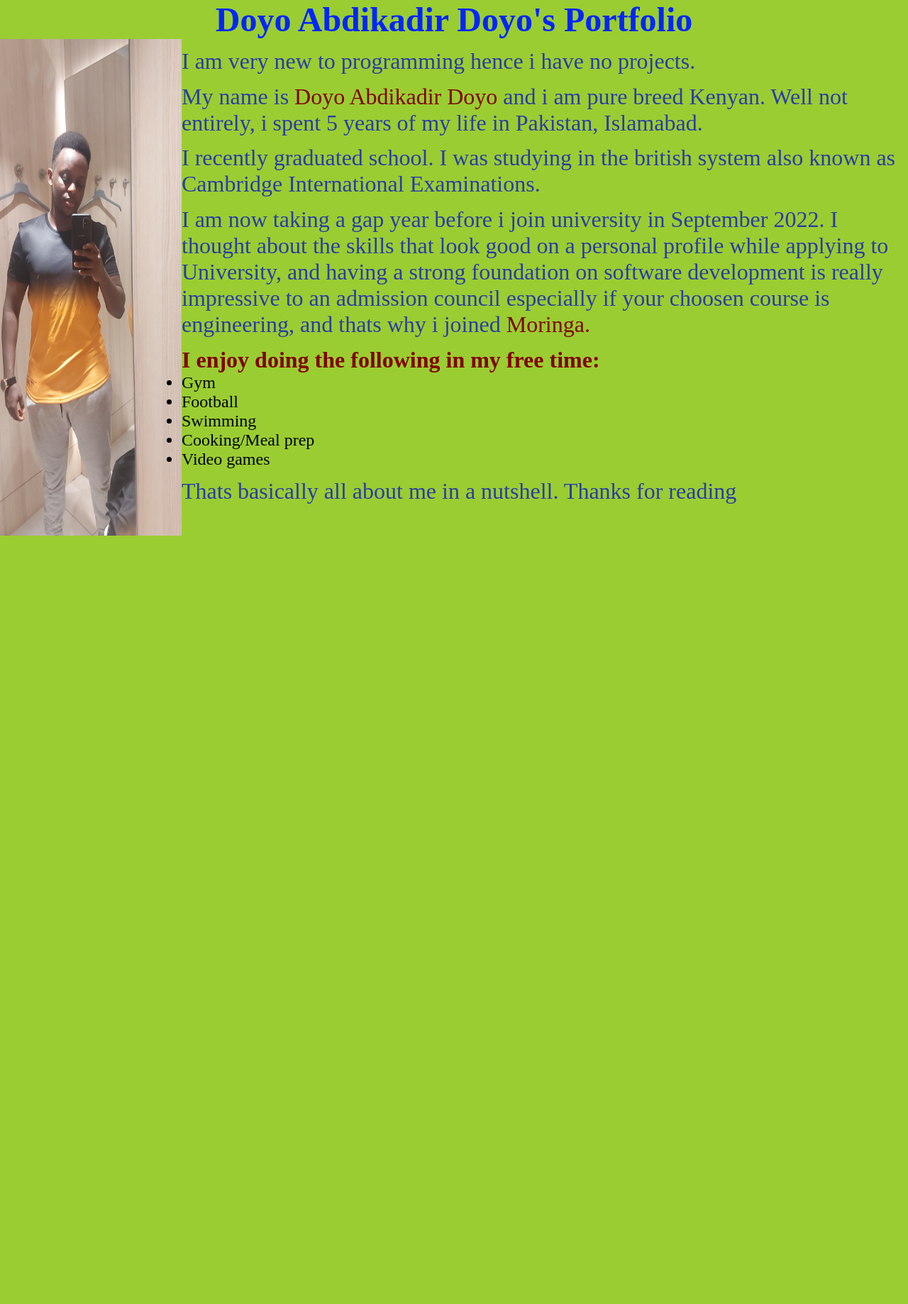
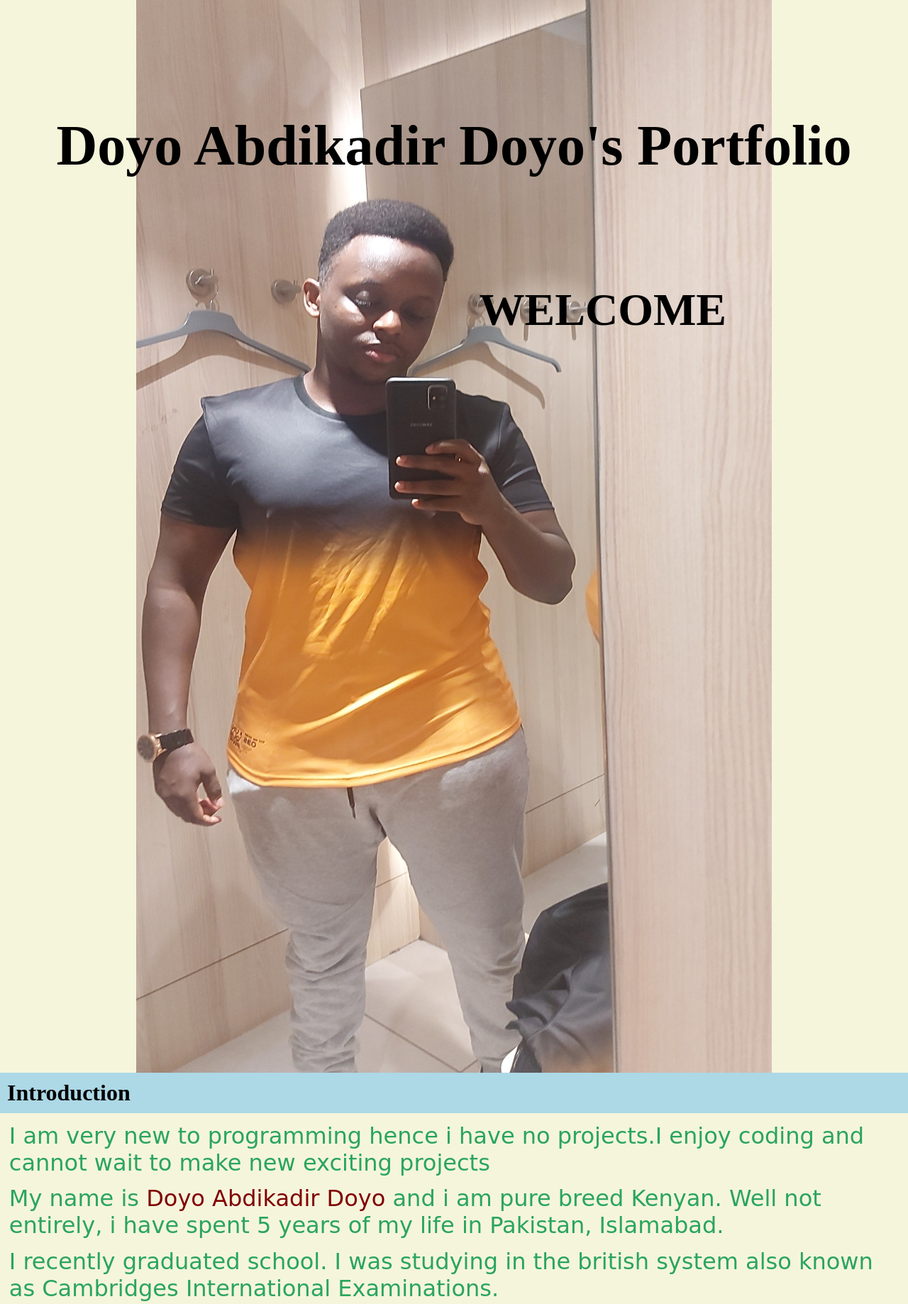
Before and after one commit to Doyo54/Week-1-Independent-Project, a plain HTML site: page index.html in a window 1280 px wide. Shown: the top 1838 px of the page at 71% size. Before the commit the page ends 800 px from the top, so only its background shows below. Drawn offline with Linux system fonts and the light colour scheme.

Commit message:
I have made several changes to the design of my webpage, including the background color and overall style

```diff
--- a/index.html
+++ b/index.html
@@ -3,27 +3,38 @@
     <title>Week 1: Independent Project</title>
 </head>
 <body>
-    <h1>Doyo Abdikadir Doyo's Portfolio</h1>
-    <img src="Pic.jpg" alt="Picture of Doyo" height="700" width="100" class="image">
-    <p> I am very new to programming hence i have no projects. </p>
-    <p> My name is <span class= "important">Doyo Abdikadir Doyo</span> and i am pure breed Kenyan. Well not entirely, i spent 5 years of my life in Pakistan, Islamabad.</p>
-    <p>I recently graduated school. I was studying in the british system also known as Cambridge International Examinations.</p>
-    <p> I am now taking a gap year before i join university in September 2022. I thought about the skills that look good on a personal profile while applying to University, and having a strong foundation on software development is really impressive to an admission council especially if your choosen course is engineering, and thats why i joined <span class="important">Moringa.</span> </p>
+    <img src="Pic.jpg" alt="Picture of Doyo" class="image">
+    <h2>Doyo Abdikadir Doyo's Portfolio</h2>
+    <h3> WELCOME</h3>
+    <h4> Introduction</h4>
+    <p> I am very new to programming hence i have no projects.I enjoy coding and cannot wait to make new exciting projects </p>
+    <p> My name is <span class= "important">Doyo Abdikadir Doyo</span> and i am pure breed Kenyan. Well not entirely, i have spent 5 years of my life in Pakistan, Islamabad.</p>
+    <p>I recently graduated school. I was studying in the british system also known as Cambridges International Examinations.</p>
+    <p> I am now taking a gap year before i join university in September 2022. I thought about the skills that look good on a personal profile while applying to University, and having a strong foundation in software development is really impressive to an admission council especially if your choosen course is engineering, and thats why i joined <span class="important">Moringa.</span> </p>
 
-    <div class="important">
-    <h2> I enjoy doing the following in my free time:</h2>
-    </div>
+    <h5> I enjoy doing the following in my free time</h5>
 
-    <ul>
+    <ol>
          <li> Gym </li>
          <li> Football</li>
          <li> Swimming</li>
          <li> Cooking/Meal prep</li>
          <li> Video games</li>
-     </ul>
+      </ol>
 
-        <p>Thats basically all about me in a nutshell. Thanks for reading</p>
+    <div class="column">
+    <h6> Contact me:</h6>
 
+    <ul>
+      <li> Email: doyoadoyo@gmail.com</li>
+      <li> Phone number: 0793527335</li>
+
+    </ul>
+    </div>
+
+    <div class="footer">
+    Thats basically all about me in a nutshell. Thanks for reading
+    </div>
     <link href="style.css" rel="stylesheet" type="text/css">
 
 </body>
--- a/style.css
+++ b/style.css
@@ -8,32 +8,72 @@ border: 0px;
     display: block;
     margin-left: auto;
     margin-right:auto;
-    width: 20%;
-    float: left;
-  }
-
-  h1 {
-    color: rgb(0, 38, 255);
-    text-align: center;
-    font-size: xxx-large;
+    width: 70%;
+    height: 40cm;
   }
 
   h2 {
-    font-size: xx-large;
+    text-align: center;
+    position: absolute;
+    top: 20%;
+    width: 100%;
+    font-size: 500%;
+
   }
 
+  h3 {
+    text-align: right;
+    position:absolute;
+    top: 50%;
+    width: 80%;
+    font-size: 400%;
+    color: black;
+
+
+  }
+
+  h4 {
+    font-size: xx-large;
+    background-color: lightblue;
+    padding: 10px;
+  }
+
+  h5 {
+    font-size: xx-large;
+    background-color: lightblue;
+  }
+
+ h6 {
+   font-size: xx-large;
+   background-color: aqua;
+
+ }
   p {
  font-size: xx-large;
- color: rgb(42, 61, 165);
+ color: rgb(42, 165, 93);
  margin: 1%;
+ font-family: 'Hubballi', cursive;
   }
 
-  ul {
-    font-size: x-large;
+  ol {
+    font-size:200%;
+    font-family: 'Hubballi', cursive;
   }
 
-body{ background-color: yellowgreen;}
+body{ background-color:beige;}
 
 .important {
   color: maroon;
+
   }
+
+.column {
+  float: right;
+  font-size: xx-large;
+}
+
+.footer {
+  text-align: center;
+  background-color: skyblue;
+  font-size: xx-large;
+}
```
